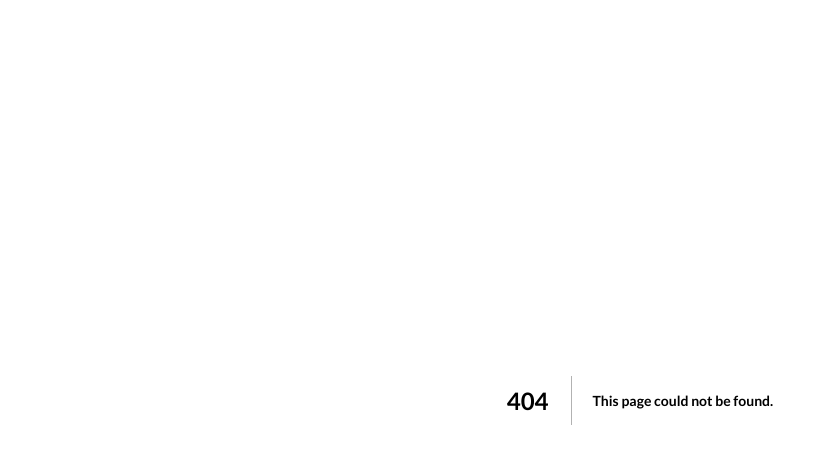
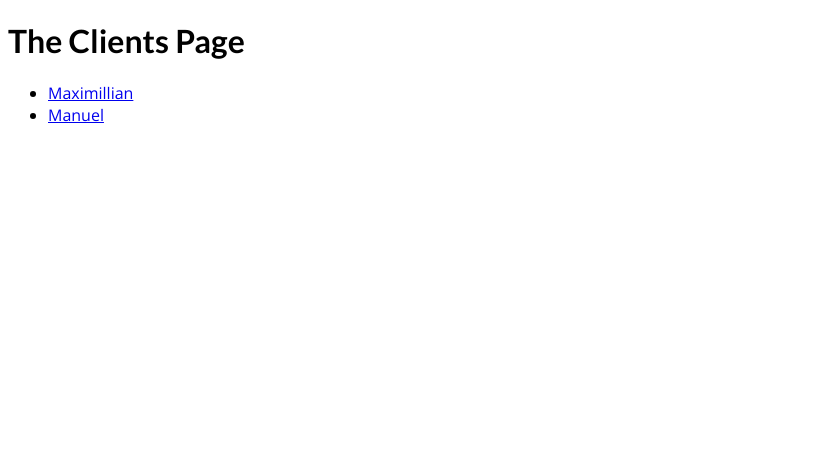
Before and after one commit to piusgori/next-routing, a Next.js app: page /clients in a window 1280 px wide. Before the commit this address had no page. Shown: the top 450 px of the page, without its empty margins (0-828 px from the left). Built offline with nearby package versions, Linux system fonts and the light colour scheme.

Commit message:
Complete intro to routing

```diff
--- a/src/pages/about.js
+++ b/src/pages/about.js
@@ -1,4 +1,4 @@
-import React from 'react'
+import React from 'react';
 
 const AboutPage = () => {
   return (
--- /dev/null
+++ b/src/pages/clients/index.js
@@ -0,0 +1,21 @@
+import Link from 'next/link';
+import React from 'react'
+
+const ClientsPage = () => {
+
+    const CLIENTS = [
+        { id: 'max', name: 'Maximillian' },
+        { id: 'manu', name: 'Manuel' }
+    ]
+
+  return (
+    <div>
+        <h1>The Clients Page</h1>
+        <ul>
+            {CLIENTS.map((e) => <li key={e.id}><Link href={{ pathname: '/clients/[id]', query: { id: e.id } }}>{e.name}</Link></li>)}
+        </ul>
+    </div>
+  )
+}
+
+export default ClientsPage;
```
Also changed, not shown: src/pages/404.js (added, +9 -0 lines), src/pages/blog/[...slug].js (added, +14 -0 lines), src/pages/clients/[id]/[clientProjectId].js (added, +14 -0 lines), src/pages/clients/[id]/index.js (added, +22 -0 lines), src/pages/index.js (+5 -4 lines), src/pages/portfolio/[id].js (added, +14 -0 lines), src/pages/portfolio/list.js (added, +9 -0 lines).
